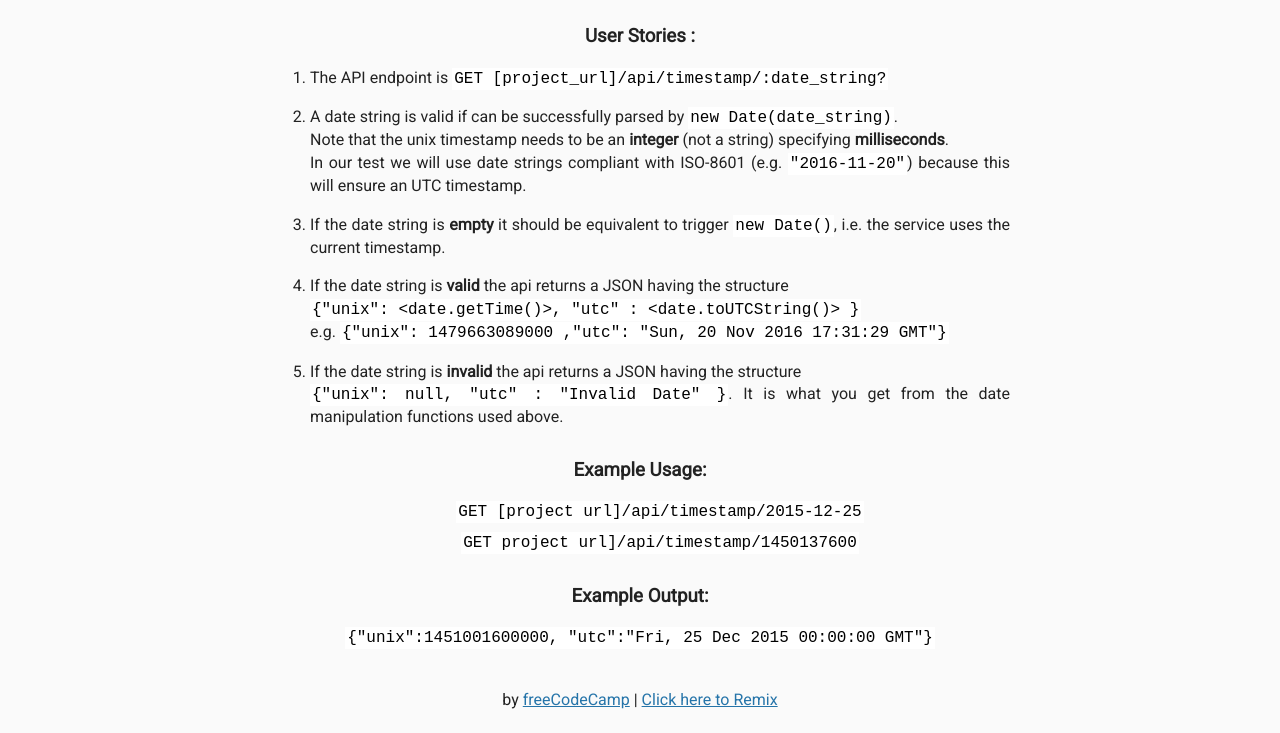
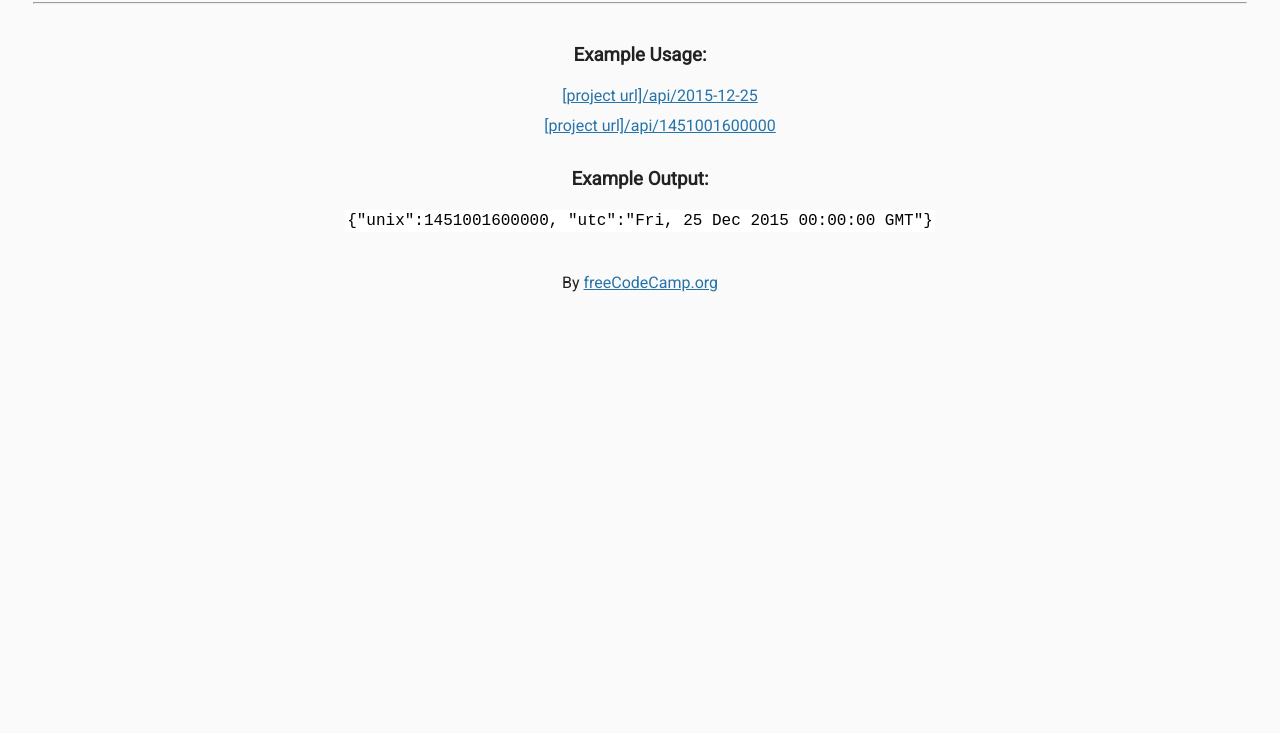
Before and after one commit to christophszcz/timestamp-microservice, a website: page views/index.html in a window 1280 px wide. Shown: the part 67-800 px from the top of the page. Drawn offline with Linux system fonts and the light colour scheme; files that its build step writes are made by us from their sources.

Commit message:
Update the boilerplate code

```diff
--- a/server.js
+++ b/index.js
@@ -1,4 +1,4 @@
-// server.js
+// index.js
 // where your node app starts
 
 // init project
@@ -8,7 +8,7 @@ var app = express();
 // enable CORS (https://en.wikipedia.org/wiki/Cross-origin_resource_sharing)
 // so that your API is remotely testable by FCC
 var cors = require('cors');
-app.use(cors({optionSuccessStatus: 200}));  // some legacy browsers choke on 204
+app.use(cors({optionsSuccessStatus: 200}));  // some legacy browsers choke on 204
 
 // http://expressjs.com/en/starter/static-files.html
 app.use(express.static('public'));
--- a/public/style.css
+++ b/public/style.css
@@ -18,25 +18,21 @@ h3 {
   margin-top: 30px;
 }
 
+hr {
+	margin: 25px;
+}
+
 .footer {
 	margin-top: 40px;
 }
 
-.user-stories {
-  position: relative;
-  text-align: justify;
-  max-width: 700px;
-  margin: 15px auto;
-}
 code {
   font-family: monospace;
   padding: 2px;
   color: black;
   background-color: #fff;
 }
-ol {
-	list-style-position: outside;
-}
+
 ul {
 	list-style-type: none;
 }
@@ -44,9 +40,6 @@ ul {
 li {
   margin-bottom: 0.5em;
 }
-.user-stories li {
-  margin-bottom: 1em;
-}
 
 a {
 	color: #2574A9;
--- a/views/index.html
+++ b/views/index.html
@@ -1,38 +1,21 @@
 <!DOCTYPE html>
 
 <html>
-
    <head>
-      <title>Timestamp Microservice</title>
-      <link rel="shortcut icon" href="https://cdn.hyperdev.com/us-east-1%3A52a203ff-088b-420f-81be-45bf559d01b1%2Ffavicon.ico" type="image/x-icon"/>
+      <title>Timestamp Microservice | freeCodeCamp.org</title>
+      <link rel="shortcut icon" href="https://cdn.freecodecamp.org/universal/favicons/favicon-32x32.png" type="image/x-icon"/>
       <link href="https://fonts.googleapis.com/css?family=Roboto" rel="stylesheet" type="text/css">
       <link href="style.css" rel="stylesheet" type="text/css">
    </head>
 
    <body>
-
+    <h1>Timestamp Microservice</h1>
+    <hr />
     <div class="container">
-        <h2>API Project: Timestamp Microservice</h2>
-        <h3>User Stories :</h3>
-        <ol class="user-stories">
-
-          <li>The API endpoint is <code>GET [project_url]/api/timestamp/:date_string?</code></li>
-          <li>A date string is valid if can be successfully parsed by <code>new Date(date_string)</code>.<br>
-          Note that the unix timestamp needs to be an <strong>integer</strong> (not a string) specifying <strong>milliseconds</strong>.<br>
-          In our test we will use date strings compliant with ISO-8601 (e.g. <code>"2016-11-20"</code>) because this will ensure an UTC timestamp.</li>
-          <li>If the date string is <strong>empty</strong> it should be equivalent to trigger <code>new Date()</code>, i.e. the service uses the current timestamp.</li>
-          <li>If the date string is <strong>valid</strong> the api returns a JSON having the structure<br><code>{"unix": &lt;date.getTime()&gt;, "utc" : &lt;date.toUTCString()&gt; }</code><br>
-            e.g. <code>{"unix": 1479663089000 ,"utc": "Sun, 20 Nov 2016 17:31:29 GMT"}</code></li>
-          <li>If the date string is <strong>invalid</strong> the api returns a JSON having the structure <br>
-              <code>{"unix": null, "utc" : "Invalid Date" }</code>. It is what you get from the date manipulation functions used above.
-          </li>
-        </ol>
-
       <h3>Example Usage:</h3>
       <ul>
-          <li>
-            <code>GET [project url]/api/timestamp/2015-12-25</code></li>
-          <li><code>GET project url]/api/timestamp/1450137600</code></li>
+        <li><a href="api/2015-12-25">[project url]/api/2015-12-25</a></li>
+        <li><a href="api/1451001600000">[project url]/api/1451001600000</a></li>
       </ul>
 
       <h3>Example Output:</h3>
@@ -42,9 +25,8 @@
     </div>
     <div class="footer">
       <p>
-          by <a href="http://www.freecodecamp.com/">freeCodeCamp</a> | <a href="https://hyperdev.com/#!/remix/FCC_API_timestamp_bplate/8338be2-a353-4892-8a0d-6295e4f12eb5">Click here to Remix</a>
+        By <a href="https://www.freecodecamp.org/">freeCodeCamp.org</a>
       </p>
     </div>
   </body>
-
 </html>
```
Also changed, not shown: package.json (+2 -5 lines), README.md, 3 other files. Lines whose indentation alone changed are shown as unchanged.
